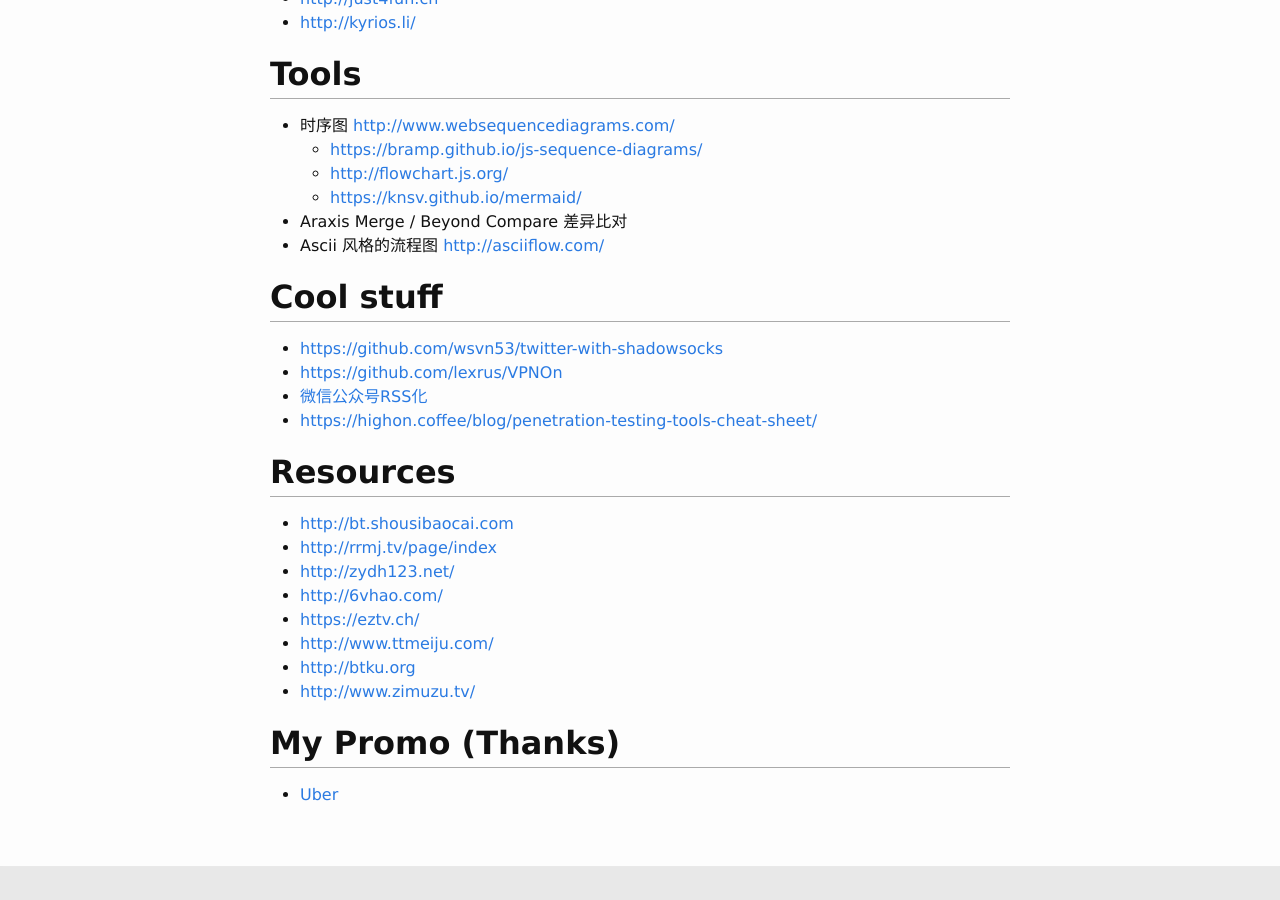
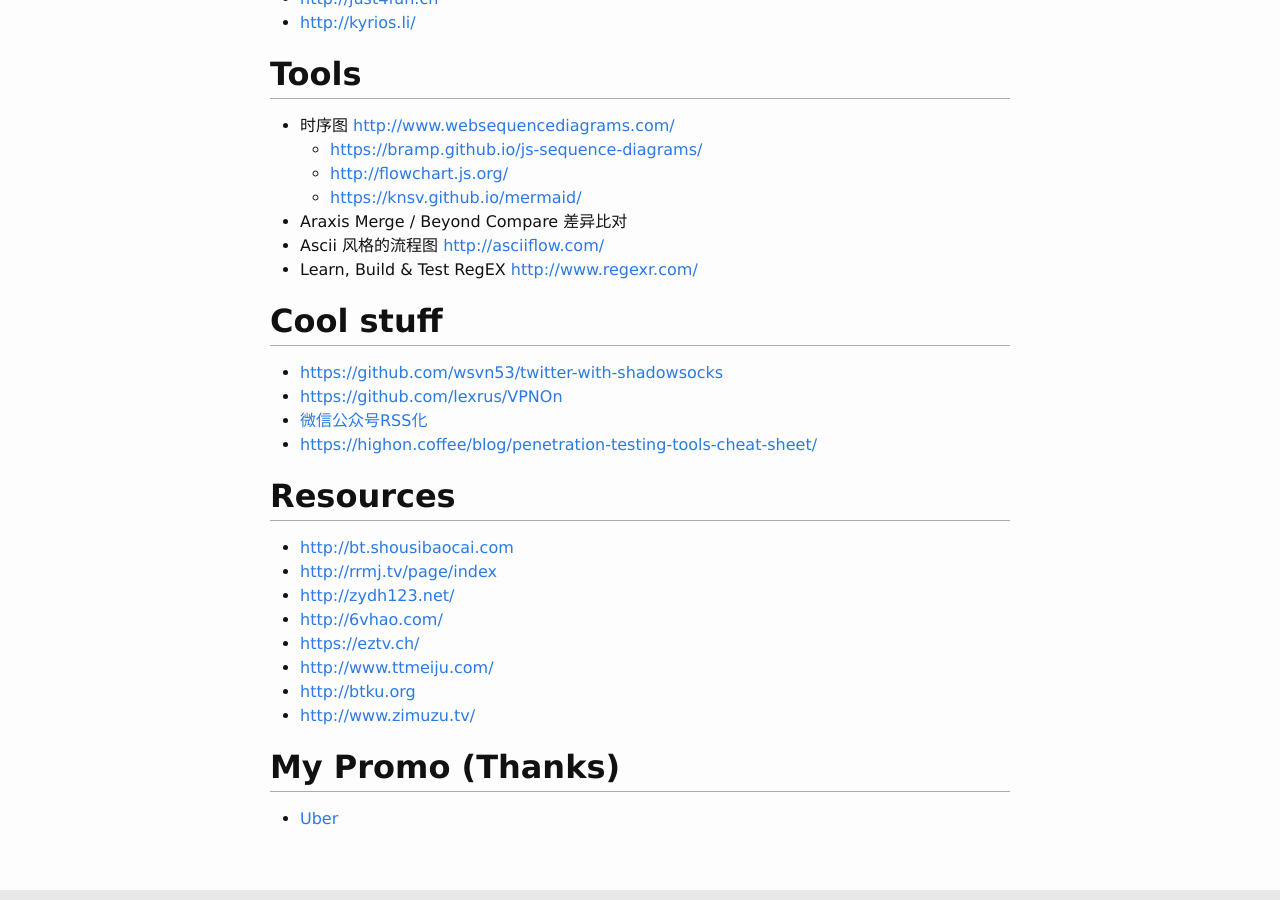
Before and after one commit to scateu/scateu.github.io, a Jekyll site: the page built from _pages/links.md, in a window 1280 px wide and 900 px high, scrolled down 903 px. Built offline with Jekyll 4.4.1, drawn with Linux system fonts in a browser that asks for light colours; comment, search, counter and statistics services are not loaded.

Commit message:
Mon Jan  9 10:52:04 CST 2017

```diff
--- a/_pages/links.md
+++ b/_pages/links.md
@@ -41,6 +41,7 @@ permalink: /links/
     - <https://knsv.github.io/mermaid/>
  - Araxis Merge / Beyond Compare 差异比对
  - Ascii 风格的流程图 <http://asciiflow.com/>
+ - Learn, Build & Test RegEX <http://www.regexr.com/>
 
 ## Cool stuff
  - <https://github.com/wsvn53/twitter-with-shadowsocks>
```
